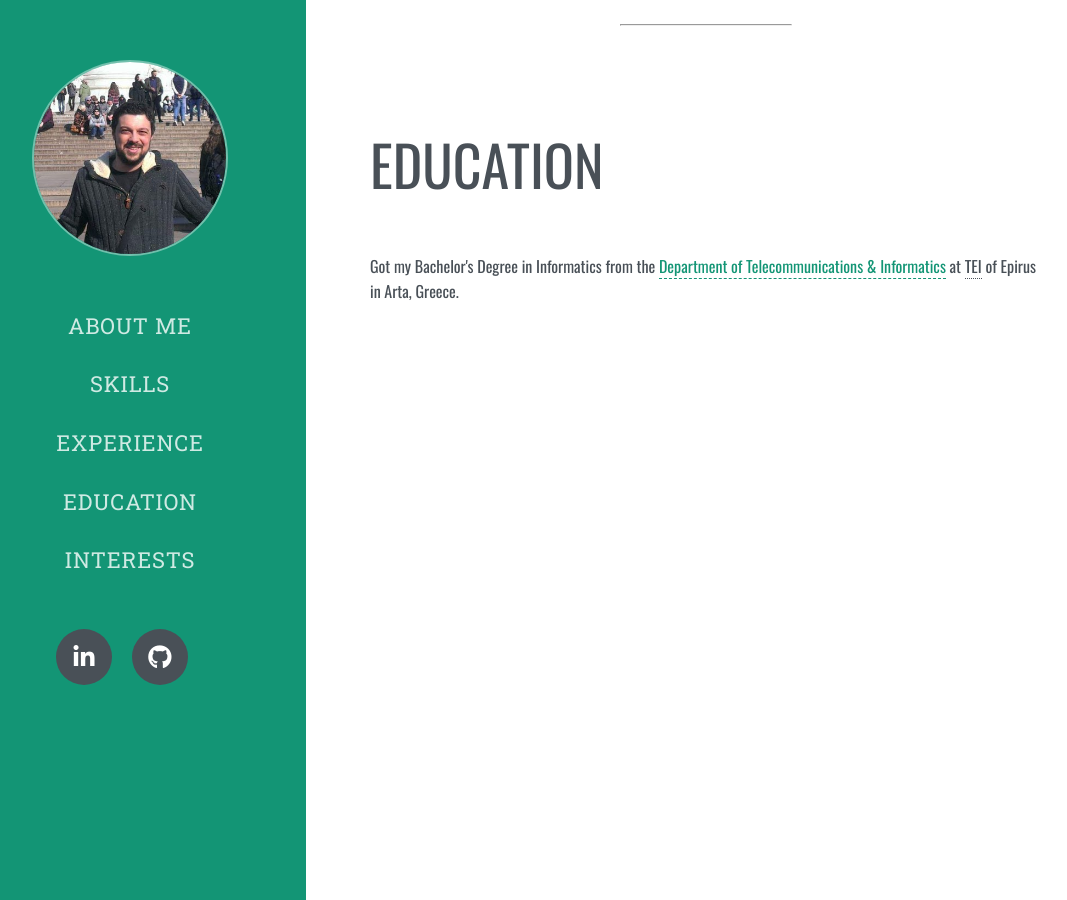
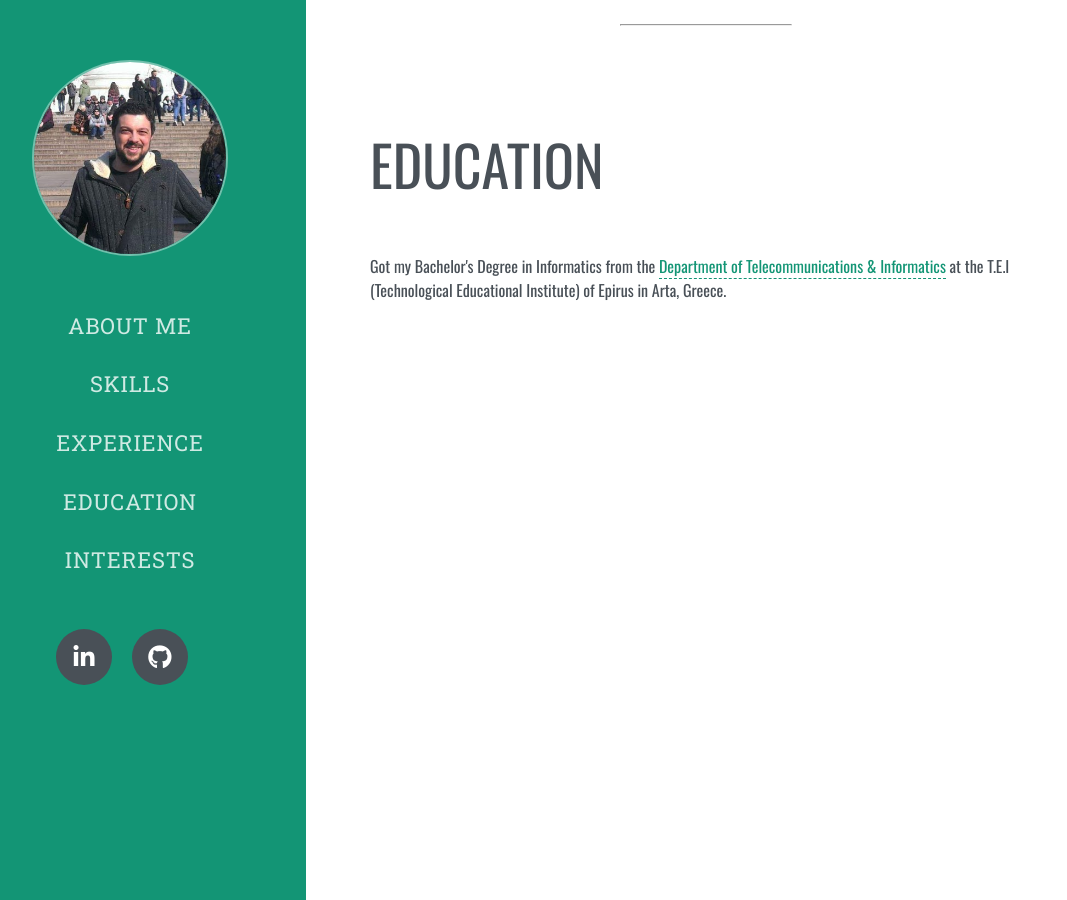
Before and after one commit to ltdev22/ltdev22.github.io, a Jekyll site: the page built from index.html, in a window 1280 px wide and 900 px high, scrolled down 3700 px. Shown: the whole window, without its empty margins (46-1113 px from the left). Built offline with Jekyll 4.4.1, drawn with Linux system fonts in a browser that asks for light colours.

Commit message:
Content amend on Education and remove tooltip css

```diff
--- a/_includes/sections/education.html
+++ b/_includes/sections/education.html
@@ -3,7 +3,6 @@
 <section class="resume-section education">
     <h2 class="section-heading">Education</h2>
     <div class="edu-sub-heading">
-        <p>Got my Bachelor's Degree in Informatics from the <a href="https://www.dit.uoi.gr/index.php?language=en" target="_blank">Department of Telecommunications & Informatics</a> at <span class="tooltip">TEI
-        <span class="tooltip-text">Technological Educational Institute</span></span> of Epirus in Arta, Greece.</p>
+        <p>Got my Bachelor's Degree in Informatics from the <a href="https://www.dit.uoi.gr/index.php?language=en" target="_blank">Department of Telecommunications & Informatics</a> at the T.E.I (Technological Educational Institute) of Epirus in Arta, Greece.</p>
     </div>
 </section><!-- /.education -->
--- a/_sass/content.scss
+++ b/_sass/content.scss
@@ -66,33 +66,6 @@
         }
     }
 
-    .tooltip {
-        position: relative;
-        display: inline-block;
-        border-bottom: 1px dotted $text-color;
-        transition: 0.3s;
-        .tooltip-text {
-            visibility: hidden;
-            width: 120px;
-            background-color: $text-color;
-            color: $light-color;
-            text-align: center;
-            padding: 5px 0;
-            border-radius: 6px;
-            position: absolute;
-            z-index: 1;
-
-            top: 100%;
-            left: 50%;
-            margin-left: -60px;
-        }
-        &:hover {
-            .tooltip-text {
-                visibility: visible;
-            }
-        }
-    }
-
     .lower {
         text-transform: lowercase!important;
     }
```
